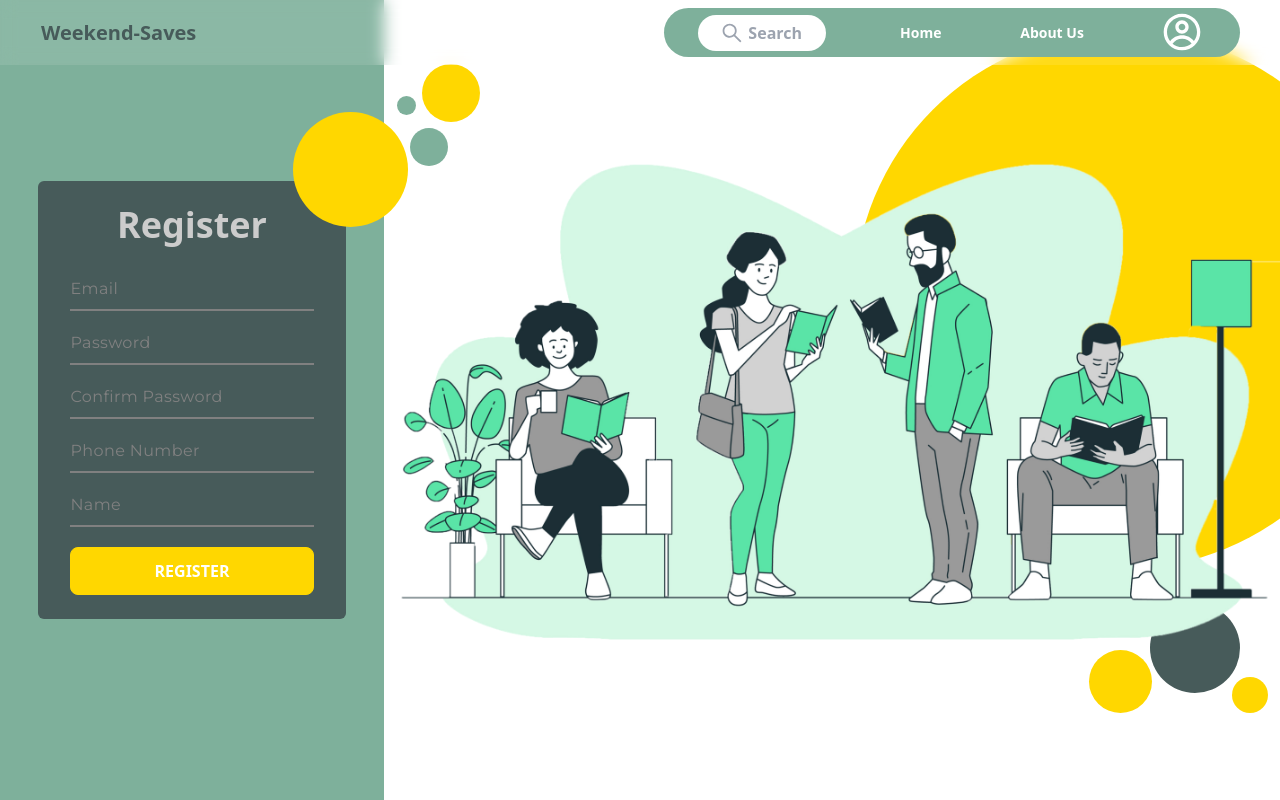
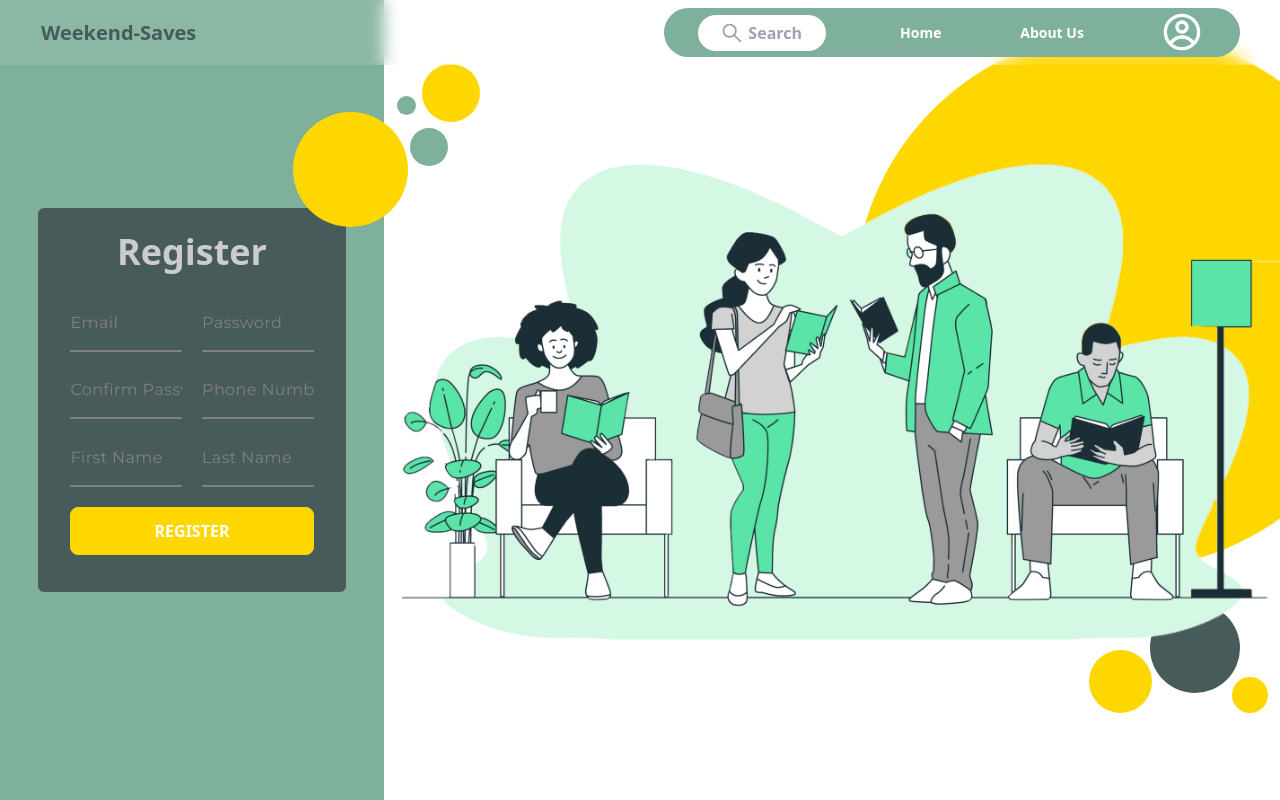
Before and after one commit to jainavi/weekend-saves, a React (Create React App) app in the folder frontend/: page /register in a window 1280 px wide. Built offline with nearby package versions, Linux system fonts and the light colour scheme.

Commit message:
Changed Register Form Layout and Added Last Name Feild

```diff
--- a/frontend/src/pages/Login/RegisterForm.js
+++ b/frontend/src/pages/Login/RegisterForm.js
@@ -12,19 +12,34 @@ function RegisterForm() {
       <h1 className="text-4xl font-extrabold z-10 mx-auto">Register</h1>
       <form
         onSubmit={handleSubmit}
-        className="mt-8 flex-1 flex flex-col items-center gap-5 justify-center"
+        className="mt-8 flex-1 grid grid-cols-2 gap-5"
       >
         <Label htmlFor="email">Email:</Label>
-        <Input name="email" placeholder="Email" />
+        <Input name="email" placeholder="Email" extra="col-span-2" />
         <Label htmlFor="password">Password:</Label>
-        <Input name="password" placeholder="Password" />
+        <Input name="password" placeholder="Password" extra="col-span-2" />
         <Label htmlFor="confirmPassword">Confirm Password:</Label>
-        <Input name="confirmPassword" placeholder="Confirm Password" />
+        <Input
+          name="confirmPassword"
+          placeholder="Confirm Password"
+          extra="col-span-2"
+        />
         <Label htmlFor="name">Name:</Label>
-        <Input name="phoneNumber" placeholder="Phone Number" />
-        <Label htmlFor="name">Name:</Label>
-        <Input name="name" placeholder="Name" />
-        <Button type="submit" color="btn-accent" size="btn-block">
+        <Input
+          name="phoneNumber"
+          placeholder="Phone Number"
+          extra="col-span-2"
+        />
+        <Label htmlFor="firstName">First Name:</Label>
+        <Input name="firstName" placeholder="First Name" />
+        <Label htmlFor="firstName">Last Name:</Label>
+        <Input name="lastName" placeholder="Last Name" />
+        <Button
+          type="submit"
+          color="btn-accent"
+          size="btn-block"
+          extra="col-span-2"
+        >
           Register
         </Button>
       </form>
```
